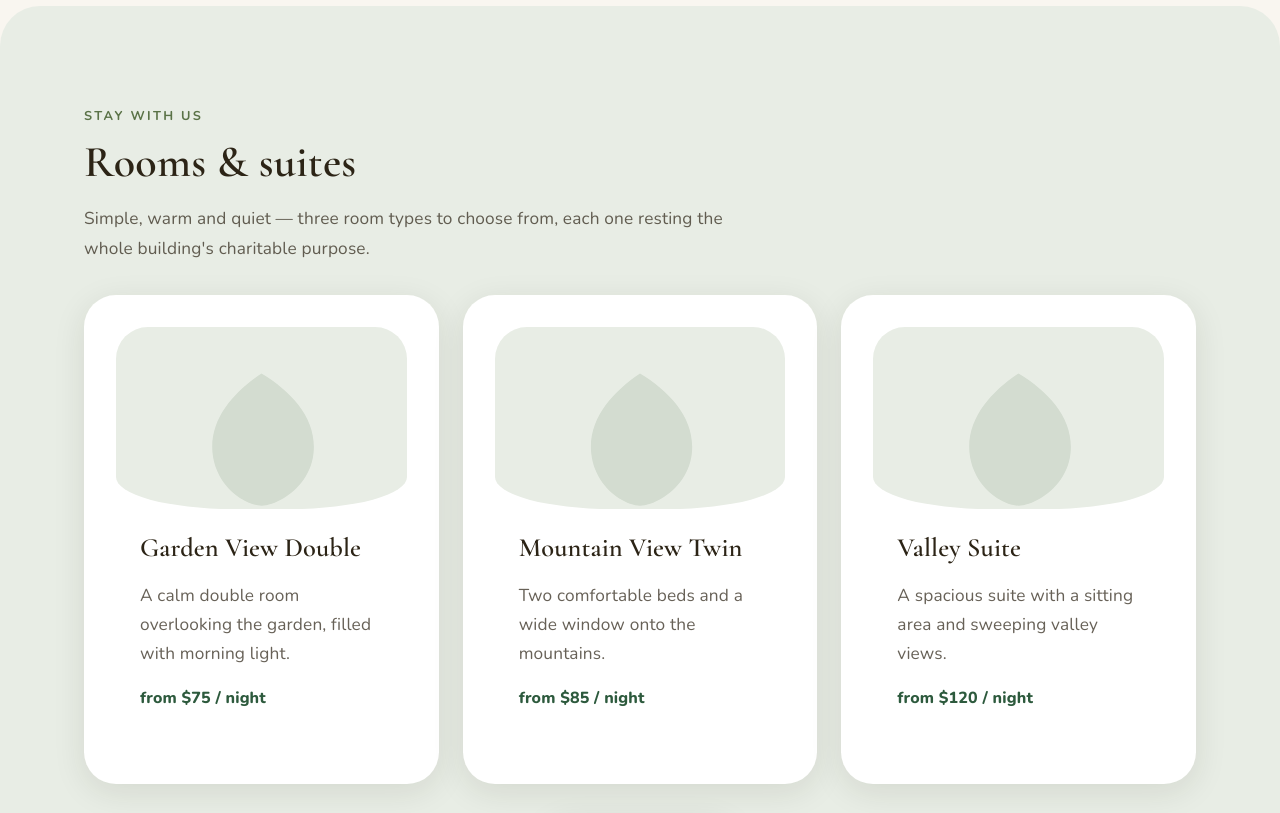
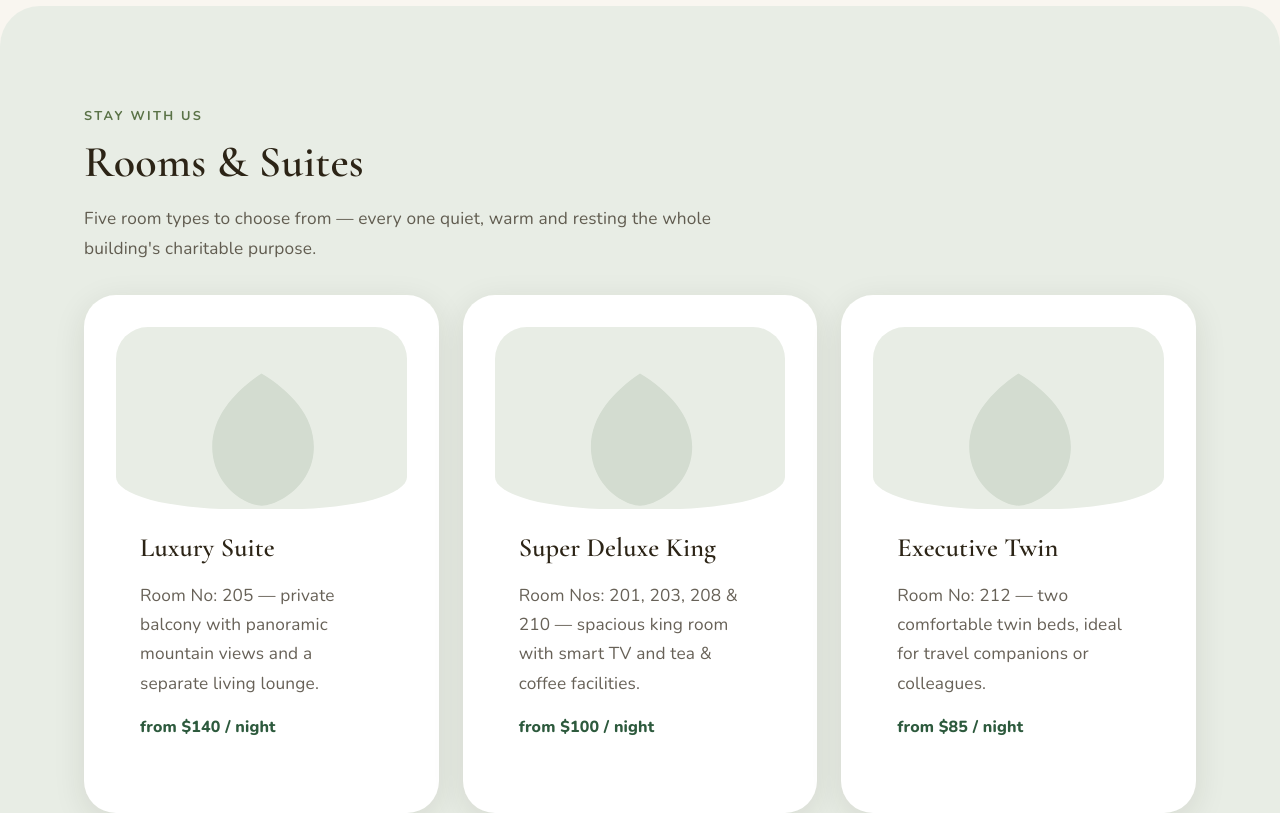
Before and after one commit to borsokman/dharma-retreat-house, a React (Vite) app: page / in a window 1280 px wide. Shown: the part 1280-2093 px from the top of the page. Built offline with nearby package versions, Linux system fonts and the light colour scheme; no server answers.

Commit message:
Update room catalog and homepage

```diff
--- a/src/data/rooms.ts
+++ b/src/data/rooms.ts
@@ -7,70 +7,105 @@ import { images } from "../data/images";
  */
 export const rooms: RoomType[] = [
   {
-    slug: "garden-view-double",
-    name: "Garden View Double",
+    slug: "luxury-suite",
+    name: "Luxury Suite",
     shortDescription:
-      "A calm double room overlooking the garden, filled with morning light.",
+      "Room No: 205 — private balcony with panoramic mountain views and a separate living lounge.",
     description:
-      "Wake to the soft green of the garden. The Garden View Double pairs a comfortable queen bed with warm wood, natural fabrics, and a reading nook by the window — a quiet place to begin or end the day.",
-    maxGuests: 2,
-    bedType: "Queen bed",
-    sizeSqm: 22,
+      "Our finest room. The Luxury Suite opens onto a private balcony with panoramic mountain views and offers a separate living area with a peaceful seating lounge — room 205, at the top of the house.",
+    maxGuests: 3,
+    bedType: "King bed",
+    sizeSqm: 45,
     amenities: [
-      "En-suite bathroom",
-      "Garden view",
-      "Tea & coffee making",
-      "Free Wi-Fi",
-      "Organic toiletries",
-      "Daily housekeeping",
+      "Private balcony with panoramic mountain views",
+      "Separate living area & seating lounge",
+      '55" Google TV',
+      "Free high-speed Wi-Fi",
+      "Complimentary daily breakfast",
     ],
-    photos: [images.rooms.gardenDouble, images.rooms.woodenDetail],
-    basePrice: 75,
+    photos: [images.rooms.valleySuite, images.rooms.balcony],
+    basePrice: 140,
     currency: "USD",
   },
   {
-    slug: "mountain-view-twin",
-    name: "Mountain View Twin",
+    slug: "super-deluxe-king",
+    name: "Super Deluxe King",
     shortDescription:
-      "Two comfortable beds and a wide window onto the mountains.",
+      "Room Nos: 201, 203, 208 & 210 — spacious king room with smart TV and tea & coffee facilities.",
     description:
-      "A bright, airy twin room with two full-sized beds and a wide window framing the surrounding hills. Ideal for friends travelling together or families with one child.",
-    maxGuests: 3,
-    bedType: "Two single beds",
-    sizeSqm: 26,
+      "A spacious layout with a king-size bed, a 55\" Google Smart TV, free Wi-Fi and tea & coffee facilities. Available as rooms 201, 203, 208 and 210.",
+    maxGuests: 2,
+    bedType: "King bed",
+    sizeSqm: 32,
     amenities: [
-      "En-suite bathroom",
-      "Mountain view",
-      "Tea & coffee making",
+      '55" Google Smart TV',
       "Free Wi-Fi",
-      "Writing desk",
-      "Daily housekeeping",
+      "Tea & coffee facilities",
+      "Complimentary daily breakfast",
+    ],
+    photos: [images.rooms.gardenDouble, images.rooms.woodenDetail],
+    basePrice: 100,
+    currency: "USD",
+  },
+  {
+    slug: "executive-twin",
+    name: "Executive Twin",
+    shortDescription:
+      "Room No: 212 — two comfortable twin beds, ideal for travel companions or colleagues.",
+    description:
+      "Two comfortable twin beds in a calm, practical room — ideal for travel companions or colleagues sharing a trip. Room 212 comes with a 55\" Google TV, free Wi-Fi and complimentary daily breakfast.",
+    maxGuests: 2,
+    bedType: "Two twin beds",
+    sizeSqm: 28,
+    amenities: [
+      "Two comfortable twin beds",
+      '55" Google TV',
+      "Free Wi-Fi",
+      "Complimentary daily breakfast",
     ],
     photos: [images.rooms.mountainTwin, images.rooms.balcony],
     basePrice: 85,
     currency: "USD",
   },
   {
-    slug: "valley-suite",
-    name: "Valley Suite",
+    slug: "standard-king",
+    name: "Standard King",
     shortDescription:
-      "A spacious suite with a sitting area and sweeping valley views.",
+      "Room Nos: 206 & 207 — cozy ambiance with a plush king bed and modern en-suite bathroom.",
     description:
-      "Our most generous room. The Valley Suite offers a king bed, a separate sitting area, and large windows that open onto the valley. A peaceful retreat after a day of walking, reading, or simply being.",
-    maxGuests: 4,
-    bedType: "King bed + sofa bed",
-    sizeSqm: 38,
+      "A cozy ambiance with a plush king bed, a 55\" Google TV, free Wi-Fi and an en-suite modern bathroom. Available as rooms 206 and 207.",
+    maxGuests: 2,
+    bedType: "King bed",
+    sizeSqm: 24,
     amenities: [
-      "En-suite bathroom",
-      "Panoramic valley view",
-      "Sitting area",
-      "Tea & coffee making",
+      "Plush king bed",
+      '55" Google TV',
       "Free Wi-Fi",
-      "Organic toiletries",
-      "Breakfast included",
+      "En-suite modern bathroom",
+      "Complimentary daily breakfast",
     ],
-    photos: [images.rooms.valleySuite, images.rooms.breakfast],
-    basePrice: 120,
+    photos: [images.rooms.woodenDetail, images.rooms.gardenDouble],
+    basePrice: 70,
+    currency: "USD",
+  },
+  {
+    slug: "standard-twin",
+    name: "Standard Twin",
+    shortDescription:
+      "Room Nos: 202, 204, 209 & 211 — two comfortable single beds in clean, cozy mountain accommodation.",
+    description:
+      "Two comfortable single twin beds, a 55\" Google TV and free Wi-Fi in clean, cozy mountain accommodation. Available as rooms 202, 204, 209 and 211.",
+    maxGuests: 2,
+    bedType: "Two single beds",
+    sizeSqm: 22,
+    amenities: [
+      "Two comfortable single twin beds",
+      '55" Google TV',
+      "Free Wi-Fi",
+      "Complimentary daily breakfast",
+    ],
+    photos: [images.rooms.balcony, images.rooms.mountainTwin],
+    basePrice: 60,
     currency: "USD",
   },
 ];
--- a/src/data/site.ts
+++ b/src/data/site.ts
@@ -20,7 +20,7 @@ export const site = {
 
 export const navLinks = [
   { label: "Home", to: "/" },
-  { label: "Stay", to: "/stay" },
+  { label: "Rooms & Suites", to: "/stay" },
   { label: "Restaurant", to: "/restaurant" },
   { label: "Tawang", to: "/tawang" },
   { label: "Our Mission", to: "/our-mission" },
--- a/src/pages/HomePage.css
+++ b/src/pages/HomePage.css
@@ -199,6 +199,45 @@
   }
 }
 
+/* ---------- Amenities ---------- */
+.amenities {
+  display: grid;
+  gap: var(--space-3);
+}
+
+.amenity {
+  text-align: center;
+  padding: var(--space-4) var(--space-3);
+}
+
+.amenity svg {
+  color: var(--olive);
+  margin-bottom: var(--space-2);
+}
+
+.amenity h3 {
+  font-size: 1.12rem;
+  margin-bottom: 6px;
+}
+
+.amenity p {
+  color: var(--text-soft);
+  font-size: 0.95rem;
+  margin: 0;
+}
+
+@media (min-width: 700px) {
+  .amenities {
+    grid-template-columns: repeat(2, 1fr);
+  }
+}
+
+@media (min-width: 1020px) {
+  .amenities {
+    grid-template-columns: repeat(4, 1fr);
+  }
+}
+
 /* ---------- Restaurant overview ---------- */
 .rest-overview {
   display: grid;
--- a/src/pages/HomePage.tsx
+++ b/src/pages/HomePage.tsx
@@ -1,11 +1,34 @@
 import { Link } from "react-router-dom";
-import { ArrowRight, HeartHandshake, UtensilsCrossed } from "lucide-react";
+import { ArrowRight, HeartHandshake, UtensilsCrossed, Wifi, Tv, Coffee, ParkingSquare } from "lucide-react";
 import { BookingWidget } from "../components/BookingWidget";
 import { images } from "../data/images";
 import { rooms } from "../data/rooms";
 import { site } from "../data/site";
 import { formatMoney } from "../utils/format";
 import "./HomePage.css";
+
+const amenities = [
+  {
+    icon: Wifi,
+    title: "High-Speed Wi-Fi",
+    body: "Complimentary high-speed internet throughout all guest rooms & lounge areas.",
+  },
+  {
+    icon: Tv,
+    title: '55" Google TV',
+    body: "In-room smart streaming entertainment for relaxing mountain evenings.",
+  },
+  {
+    icon: Coffee,
+    title: "Home-Style Breakfast",
+    body: "Delicious hot, complimentary home-style breakfast prepared fresh daily.",
+  },
+  {
+    icon: ParkingSquare,
+    title: "Private Guest Parking",
+    body: "Ample, safe, and convenient private vehicle parking on premises.",
+  },
+];
 export default function HomePage() {
   return (
     <>
@@ -64,9 +87,9 @@ export default function HomePage() {
         <div className="container">
           <div className="section-head">
             <span className="eyebrow">Stay with us</span>
-            <h2 id="rooms-title">Rooms &amp; suites</h2>
+            <h2 id="rooms-title">Rooms &amp; Suites</h2>
             <p className="lede">
-              Simple, warm and quiet — three room types to choose from, each one
+              Five room types to choose from — every one quiet, warm and
               resting the whole building's charitable purpose.
             </p>
           </div>
@@ -100,6 +123,28 @@ export default function HomePage() {
             <Link to="/stay" className="btn btn--primary">
               See all rooms <ArrowRight size={16} aria-hidden="true" />
             </Link>
+          </div>
+        </div>
+      </section>
+
+      {/* ---------- Amenities ---------- */}
+      <section className="section" aria-labelledby="amenities-title">
+        <div className="container">
+          <div className="section-head section-head--center">
+            <span className="eyebrow">Homestay comforts</span>
+            <h2 id="amenities-title">Homestay Comforts &amp; Amenities</h2>
+            <p className="lede">
+              Everything you need for an easy, restful mountain stay.
+            </p>
+          </div>
+          <div className="amenities">
+            {amenities.map((a) => (
+              <article key={a.title} className="card card--hover amenity">
+                <a.icon size={26} aria-hidden="true" />
+                <h3>{a.title}</h3>
+                <p>{a.body}</p>
+              </article>
+            ))}
           </div>
         </div>
       </section>
```
